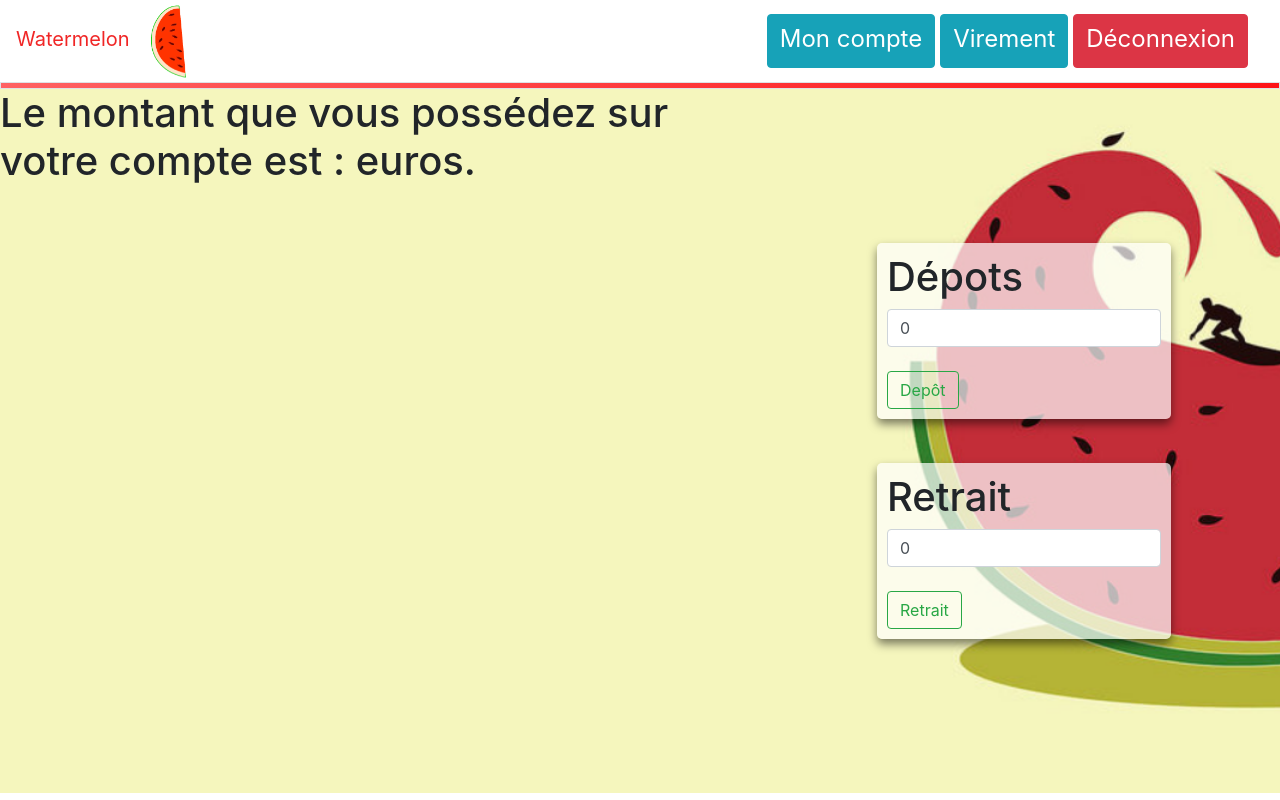
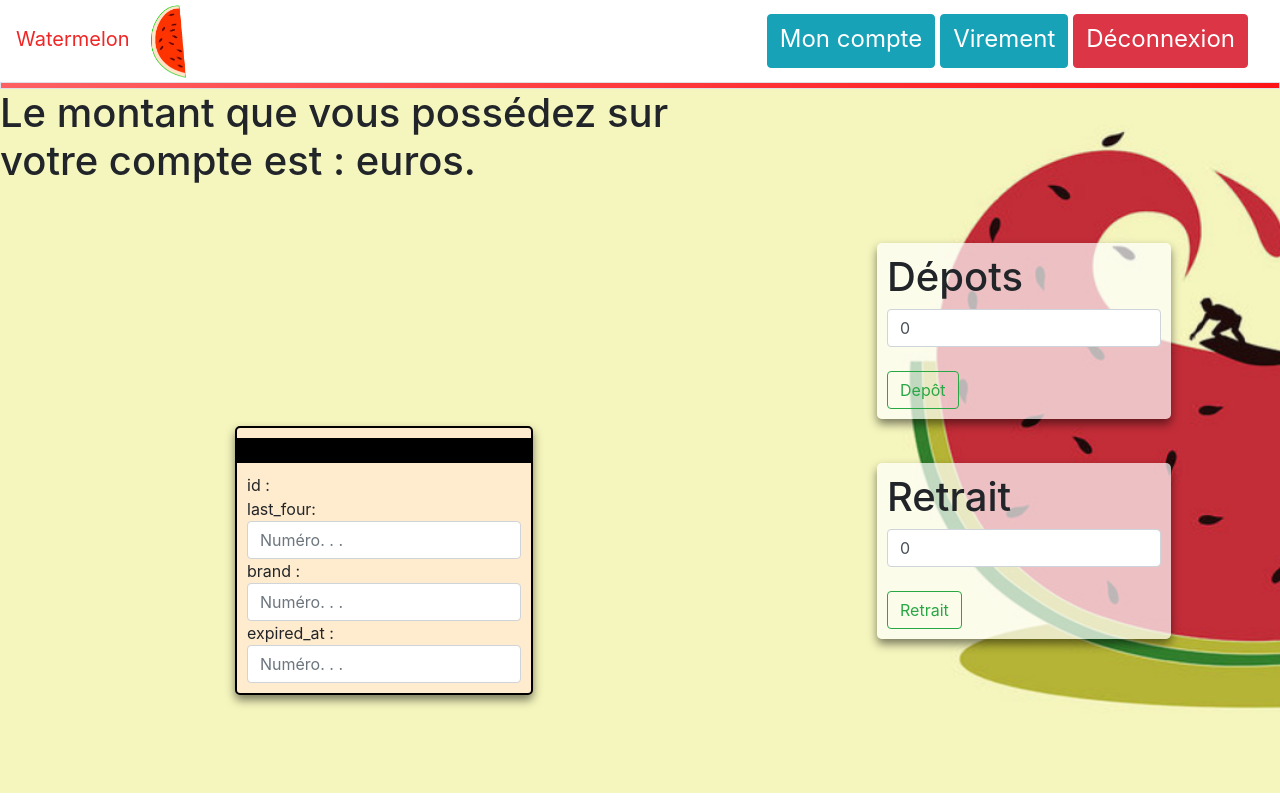
Before and after one commit to L-HommeSage/Projet-js-2019-2020, a React (Create React App) app in the folder watermelon/: page /account in a window 1280 px wide. Built offline with nearby package versions, Linux system fonts and the light colour scheme.

Commit message:
new card

```diff
--- a/watermelon/src/Account/Account.js
+++ b/watermelon/src/Account/Account.js
@@ -2,6 +2,8 @@ import React, { Component } from 'react';
 import { Button, Form, Input } from 'reactstrap';
 import './Account.css';
 import Card from '../Card/Card.js'
+import Card_form from '../Card_form/Card_form.js'
+
 import { bdd } from '../bdd.js';
 
 
@@ -91,11 +93,11 @@ class Account extends Component {
 
                         {bdd.Cards.map((index) => {
                             if (localStorage.getItem("id") == index.user_id) {
-
-
                                 return <div className="cardbox"><div className="blackbar"></div><div className="Card"><Card id={index.id}  four={"#### #### #### "+index.last_four}  brand={index.brand}  expired_at={index.expired_at} /></div></div>
                             }
                         })}
+                         <div className="cardbox"><div className="blackbar"></div><div className="Card"><Card_form/></div></div>
+
 
                     </div>
                 </div>
--- /dev/null
+++ b/watermelon/src/Card_form/Card_form.js
@@ -0,0 +1,47 @@
+import React, { Component } from 'react';
+import { Button, Form, FormGroup, Input } from 'reactstrap';
+
+
+
+
+
+class Card_form extends Component {
+
+    constructor(props) {
+
+        super(props);
+        this.state = { id: props.id, four : props.four, brand : props.brand, expired_at: props.expired_at};
+
+    }
+
+
+    render() {
+        return (
+            <div>
+                <Form>
+                    <div>
+                         id :
+
+                    </div>
+                    <div>
+                        last_four:
+
+                            <Input type="text" name="four" id="f" placeholder="Numéro. . ."  />
+
+                    </div>
+                    <div>
+                        brand : <Input type="text" name="four" id="f" placeholder="Numéro. . ."  />
+
+                    </div>
+                    <div>
+                        expired_at : <Input type="text" name="four" id="f" placeholder="Numéro. . ."  />
+
+                    </div>
+                </Form>
+
+            </div>
+        )
+    }
+};
+
+export default  Card_form;
```
